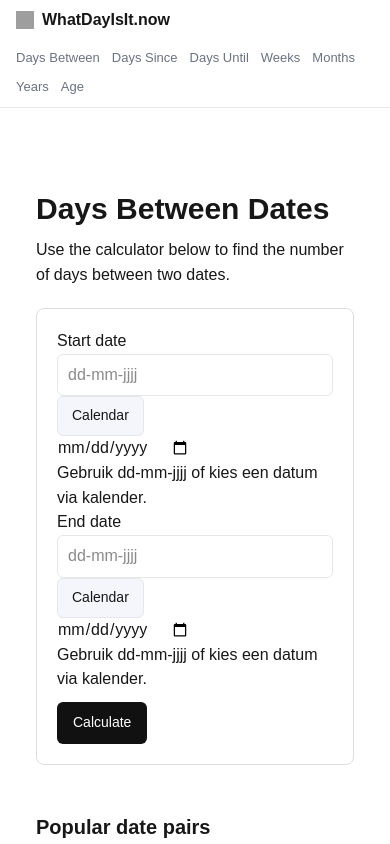
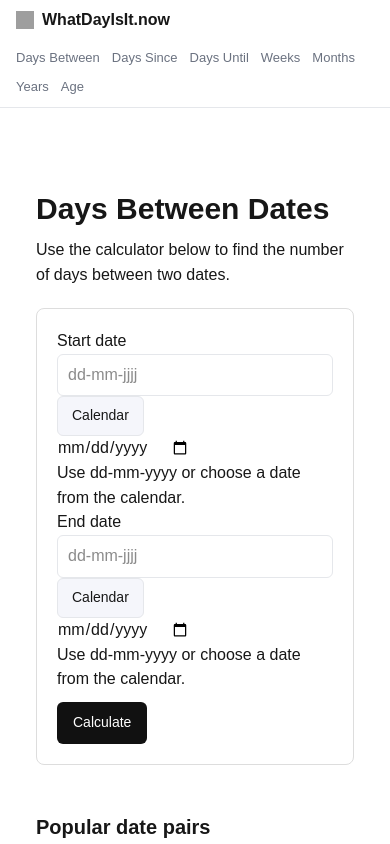
Before and after one commit to bosmeel/whatdayisit-now, a Next.js app: page /days-between in a window 390 px wide. Shown: the top 844 px of the page. Built offline with nearby package versions, Linux system fonts and the light colour scheme; grey boxes are pictures that could not be loaded.

Commit message:
UI: unify calculator layout and mobile spacing

```diff
--- a/components/DateInput.tsx
+++ b/components/DateInput.tsx
@@ -117,7 +117,7 @@ export default function DateInput({
         aria-hidden="true"
       />
 
-      <p className="date-help">Gebruik dd-mm-jjjj of kies een datum via kalender.</p>
+      <p className="date-help">Use dd-mm-yyyy or choose a date from the calendar.</p>
     </div>
   );
 }
```
